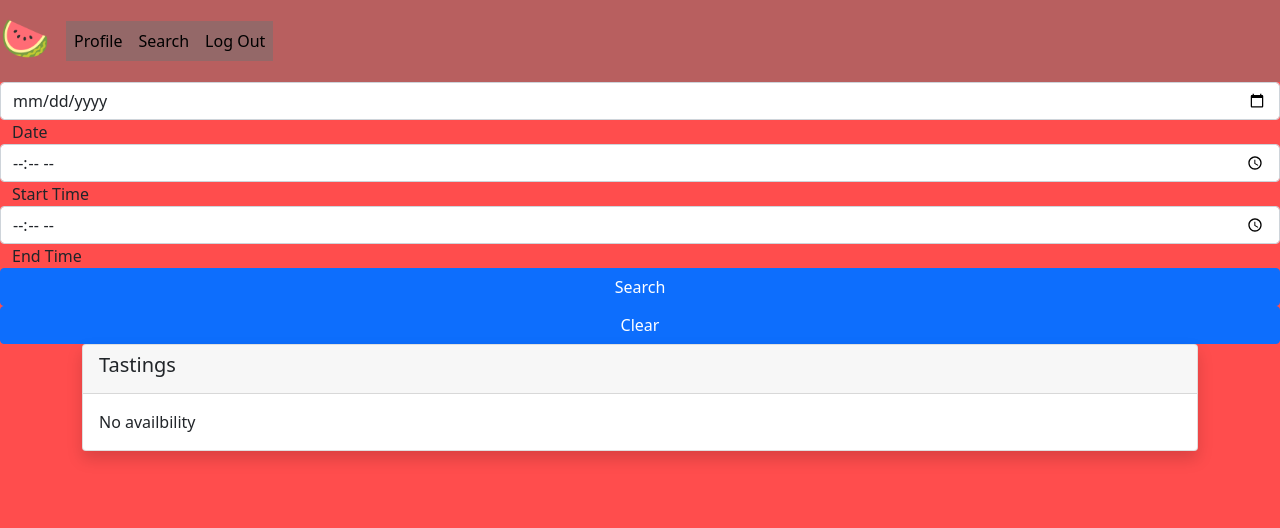
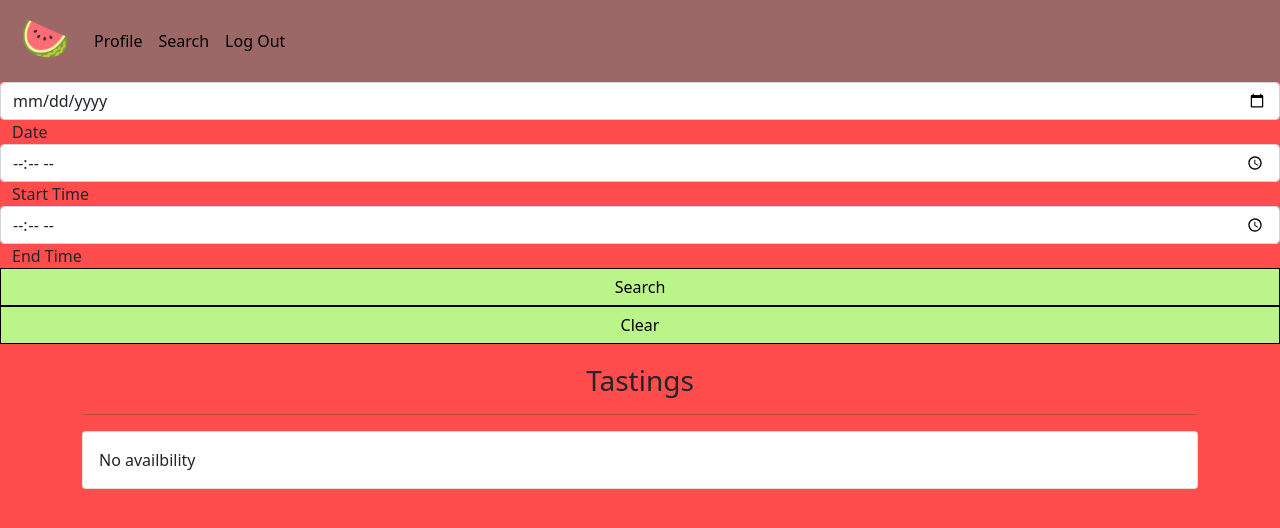
Before and after one commit to emmahilldeveloper/Fancy-Melons, a Flask app: page /search in a window 1280 px wide. Shown: the top 528 px of the page. Run offline with Flask 2, Linux system fonts and the light colour scheme; the visitor is signed in with stand-in values (Sample User, id 1); data comes from the database, SQL or seed files in the repository; some libraries are stand-ins or nearby versions.

Commit message:
Fixed search JS bug. Started styling.

```diff
--- a/Static/JS/search.js
+++ b/Static/JS/search.js
@@ -54,6 +54,7 @@ searchButton.addEventListener("click", (evt) => {
             tastingDivCard.appendChild(tastingPhoto);
             const divCardBody = document.createElement("div");
             divCardBody.className = "card-body";
+            divCardBody.style = "background-color: #d3d3d3;"
             tastingDivCard.appendChild(divCardBody);
 
             //Shows the tasting name
--- a/server.py
+++ b/server.py
@@ -6,7 +6,7 @@ import crud
 import urllib.parse
 import requests
 import os
-from datetime import datetime
+from datetime import datetime, timedelta
 
 app = Flask(__name__)
 app.config.update(TESTING=True, SECRET_KEY='DEV')
@@ -118,6 +118,7 @@ def profile():
         tasting_details_dict["tasting_name"] = tasting_details[0].tasting_name
         tasting_details_dict["tasting_photo"] = tasting_details[0].tasting_photo
         tasting_details_dict["tasting_date"] = reservation.reservation_date
+        tasting_details_dict["tasting_time_end"] = reservation.reservation_date + timedelta(minutes=30)
         reservations.append(tasting_details_dict)
 
     return render_template("profile.html", user_info = user_info, reservations = reservations)
@@ -151,12 +152,14 @@ def search_API():
     date = request.json['date']
 
     tasting_matches = []
+    tasting_matches.clear()
 
     tastings = crud.all_tastings()
     reservations = crud.all_reservations()
 
     for tasting in tastings:
         tasting_matches_dict = {}
+        tasting_matches_dict.clear()
         for reservation in reservations:
             if reservations is []:
                 break
@@ -168,12 +171,19 @@ def search_API():
                     tasting_matches.append(tasting_matches_dict)
                 else:
                     flash("No availbility with this date.", category='danger')
+
         tasting_matches_dict["tasting_id"] = tasting.tasting_id
         tasting_matches_dict["tasting_name"] = tasting.tasting_name
         tasting_matches_dict["tasting_photo"] = tasting.tasting_photo
         tasting_matches.append(tasting_matches_dict)
 
-    return jsonify({'matches': tasting_matches})
+    #no duplicates in my results
+    results = []
+    for i in range(len(tasting_matches)):
+        if tasting_matches[i] not in tasting_matches[i + 1:]:
+            results.append(tasting_matches[i])
+
+    return jsonify({'matches': results})
 
 
 
@@ -190,8 +200,10 @@ def reservation(tasting_id):
         user_id = user_info.user_id
 
     if request.method == "POST":
-        reservation_date = request.form.get("date")
-        reservation_time = request.form.get("time")
+        date = request.form.get("date")
+        time = request.form.get("time")
+        reservation_date = date + " " + time
+        print(reservation_date)
         reservation = crud.create_reservation(user_id, reservation_date, tasting_id)
         db.session.add(reservation)
         db.session.commit()
--- a/templates/base.html
+++ b/templates/base.html
@@ -6,8 +6,6 @@
         <meta name="viewport" content="width=device-width, initial-scale=1.0" />
         <!-- Bootstrap CSS -->
         <link href="https://cdn.jsdelivr.net/npm/bootstrap@5.0.1/dist/css/bootstrap.min.css" rel="stylesheet" integrity="sha384-+0n0xVW2eSR5OomGNYDnhzAbDsOXxcvSN1TPprVMTNDbiYZCxYbOOl7+AMvyTG2x" crossorigin="anonymous">
-        <!-- Custom CSS styling -->
-        <!-- <link rel="stylesheet" href="/static/css/styles.css"> -->
         <title>
             {% block title %}{% endblock %}
         </title>
@@ -15,6 +13,18 @@
     </head>
 
     <body class="theme-style" style="background-color: rgb(255, 77, 77)">
+      <style>
+        .btn.btn-primary {
+          background-color: rgb(187, 245, 137);
+          border-radius: 0px;
+          border-color: black;
+          color: black;
+        }
+
+
+
+
+      </style>
         {% with messages = get_flashed_messages(with_categories=true) %}
           {% if messages %}
             {% for category, message in messages %}
--- a/templates/navbar.html
+++ b/templates/navbar.html
@@ -1,11 +1,11 @@
-<nav class="navbar navbar-expand-lg" style="background-color: rgb(115, 115, 115, 0.5)">
+<nav class="navbar navbar-expand-lg" style="background-color: rgb(115, 115, 115, 0.7)">
 
     <a class="navbar-brand active">
-        <h1>🍉</h1>
+        <h1 style="margin-left: 20px;">🍉</h1>
     </a>
 
     <div class="collapse navbar-collapse" id="navbarNav">
-        <ul class="navbar-nav" style="background-color: rgb(115, 115, 115, 0.5)">
+        <ul class="navbar-nav">
             <li class="nav-item">
               <a class="nav-link" id="navbar" href="/profile" style="color: black;">Profile</a>
             </li>
--- a/templates/reservations.html
+++ b/templates/reservations.html
@@ -1,5 +1,5 @@
 {% extends 'base.html' %}
-{% block title %} Sign Up {% endblock %}
+{% block title %} Book Reservation {% endblock %}
 {% block body %}
 {% include 'navbar.html' %}
     {% block content %}
@@ -19,7 +19,7 @@
         </div>
 
         <div class="row">
-            <button type="submit" id="signup" class="btn btn-primary">Reserve</button>
+            <button type="submit" id="reservation" class="btn btn-primary">Reserve</button>
         </div>
 
     </form>
@@ -28,6 +28,4 @@
 </div>
 
     {% endblock %}
-<!-- Javascript files imported here. -->
-<script src=""></script>
 {% endblock %}
--- a/templates/search.html
+++ b/templates/search.html
@@ -37,14 +37,13 @@
 
 
 
-<div class="container">
+<div class="container" style="margin-top: 20px;">
     <div class="row">
-        <div class="cold-md-3">
+        <div class="col-12">
             <form>
-                <div class="card shadow mt">
-                    <div class="card-header">
-                        <h5>Tastings</h5>
-                    </div>
+                <h3 style="text-align: center;">Tastings</h3>
+                <hr>
+                <div class="card">
                     <div class="card-body">
                         <div class="row">
                             <div id="tasting-results">
@@ -57,9 +56,6 @@
     </div>
 </div>
 
-
-
-
     {% endblock %}
 <!-- Javascript files imported here. -->
 <script src="/static/js/search.js"></script>
```
Also changed, not shown: templates/homepage.html (+4 -8 lines), templates/login.html (+4 -6 lines), templates/profile.html (+14 -8 lines), templates/signup.html (+9 -11 lines).
